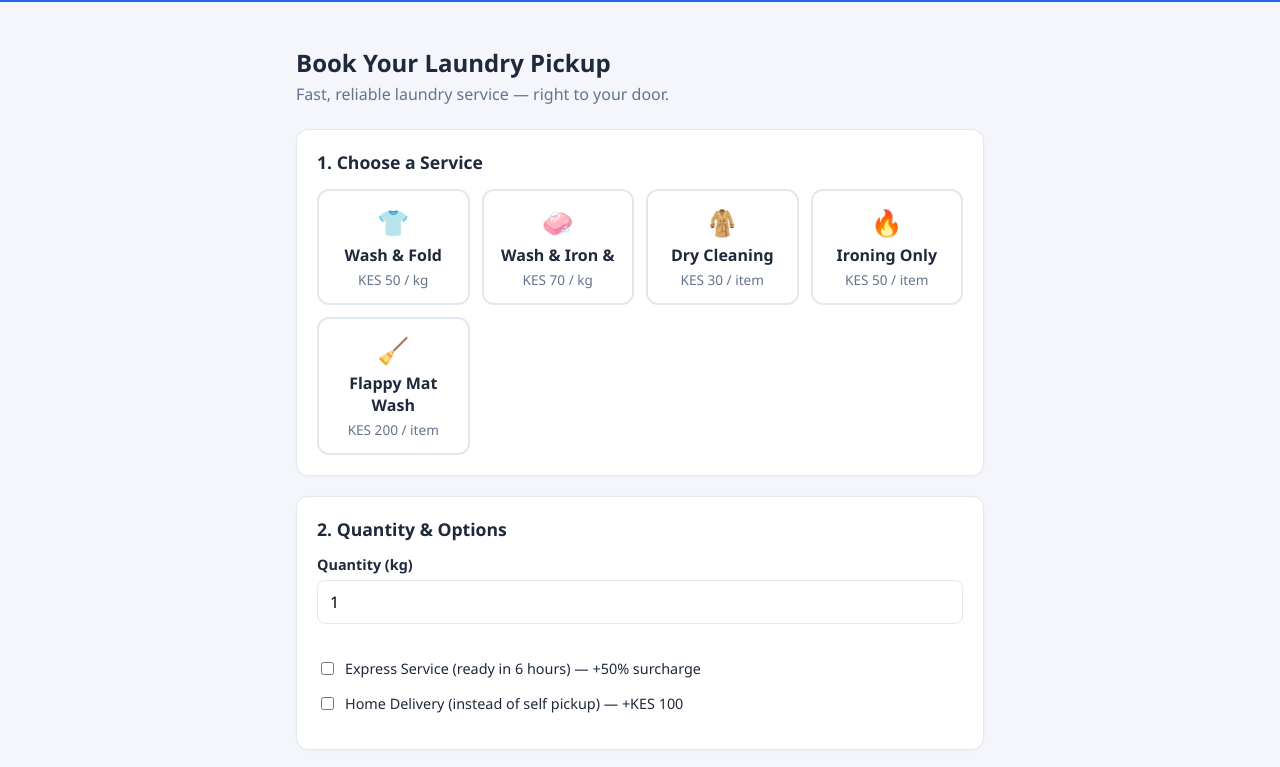
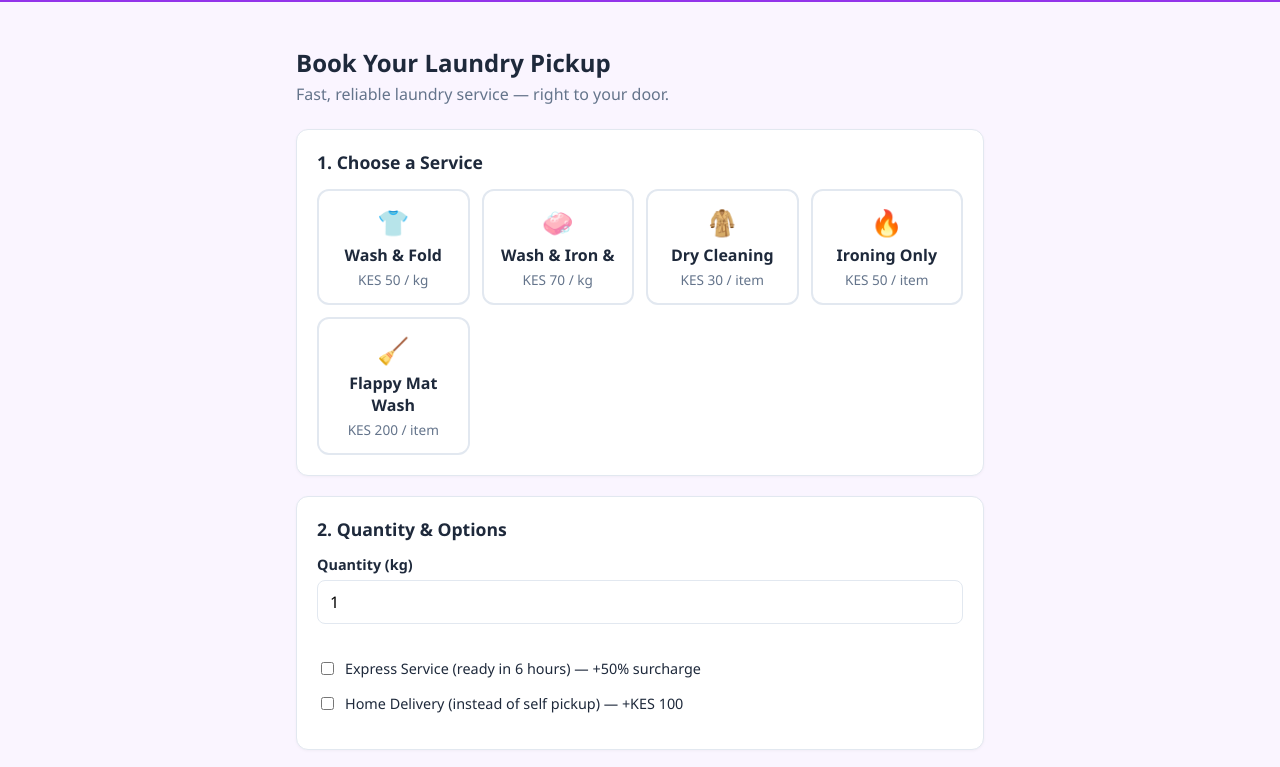
Before and after one commit to Kativui/freshfold-laundry, a plain HTML site: page index.html in a window 1280 px wide. Shown: the part 63-830 px from the top of the page. Drawn offline with Linux system fonts and the light colour scheme.

Commit message:
changed colour

```diff
--- a/style.css
+++ b/style.css
@@ -1,7 +1,7 @@
 :root {
-  --primary: #2563eb;
-  --primary-dark: #1d4ed8;
-  --bg: #f4f6fb;
+  --primary: #9333ea;
+--primary-dark: #7e22ce;
+--bg: #faf5ff;
   --card-bg: #ffffff;
   --border: #e2e8f0;
   --text: #1e293b;
```
